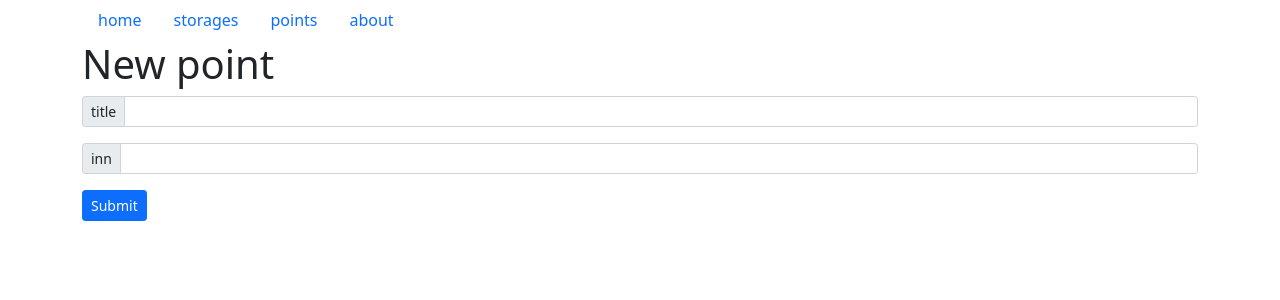
After one commit to pekshevds/web-tracoma, a Flask app: page /point/1 in a window 1280 px wide. The commit adds this page. Shown: the top 300 px of the page. Run offline with Flask 2, Linux system fonts and the light colour scheme; some libraries are stand-ins or nearby versions.

Commit message:
fix bags in sporages and creating points

```diff
--- a/flaskr/__init__.py
+++ b/flaskr/__init__.py
@@ -2,9 +2,13 @@ from flask import Flask
 from os.path import abspath
 from flask import render_template, request, redirect, url_for
 from flask_sqlalchemy import SQLAlchemy
-from flaskr.views import get_home_view, get_about_view, get_storages_view, \
+from flaskr.views import get_home_view, get_about_view
+from flaskr.views_storages import get_storages_view, \
     get_new_storage_view, get_storeges_after_deleting_by_id, get_storage_view, \
-        get_storeges_after_create_update_by_id
+    get_storeges_after_create_update_by_id
+from flaskr.views_points import get_points_view, get_new_point_view, get_points_after_deleting_by_id, \
+    get_point_view, get_points_after_create_update_by_id
+
 
 from flaskr.utils import validate_paramas_for_storage
 
@@ -32,6 +36,10 @@ def navigation_routes(app):
     def storages_by_kind(storage_kind=None):
         return get_storages_view(storage_kind)
 
+    @app.route('/points')
+    def points():
+        return get_points_view()
+
 
 def storage_routes(app):
     @app.route('/new-storage/<int:storage_kind>')
@@ -58,11 +66,34 @@ def storage_routes(app):
                                     is_employee=request.values.get('is_employee'), kpp=request.values.get('kpp'), \
                                     weight=request.values.get('weight'), volume=request.values.get('volume'), \
                                     kind=request.values.get('kind'))
-        print('id=',id)
 
         return get_storeges_after_create_update_by_id(storage_id=id, title=title, inn=inn, \
             is_internal=is_internal, is_employee=is_employee, kpp=kpp, weight=weight,\
                 volume=volume, kind=kind)
+
+
+def point_routes(app):
+    @app.route('/new-point')
+    def new_point():
+        return get_new_point_view()
+
+
+    @app.route('/delete-point/<int:point_id>')
+    def delete_point(point_id):
+        return get_points_after_deleting_by_id(point_id=point_id)
+
+
+    @app.route('/point/<int:point_id>')
+    def show_point(point_id):
+        return get_point_view(point_id)
+
+
+    @app.route('/save_point', methods=['POST', 'PUT'])
+    def save_point():
+        id=request.values.get('id')
+        title=request.values.get('title')
+        short=request.values.get('short')
+        return get_points_after_create_update_by_id(point_id=id, title=title, short=short)
 
 
 def create_app():
@@ -75,5 +106,6 @@ def create_app():
 
     navigation_routes(app)
     storage_routes(app)
+    point_routes(app)
 
     return app
--- a/flaskr/samples.py
+++ b/flaskr/samples.py
@@ -1,11 +1,11 @@
-from flaskr.models import Storage
+from flaskr.models import Storage, Point
 
 
 def get_storages(storage_kind=None) -> list:
     if storage_kind:
-        return Storage.query.filter_by(kind=storage_kind).all()
+        return Storage.query.filter_by(kind=storage_kind, is_mark=False).all()
     else:
-        return Storage.query.all()
+        return Storage.query.filter_by(is_mark=False).all()
 
 
 def get_storage_by_id(id: int) -> Storage:
@@ -14,3 +14,15 @@ def get_storage_by_id(id: int) -> Storage:
     except:
         storage = None
     return storage
+
+
+def get_points() -> list:
+    return Point.query.filter_by(is_mark=False).all()
+
+
+def get_point_by_id(id: int) -> Point:
+    try:
+        point = Point.query.get(id)
+    except:
+        point = None
+    return point
--- a/flaskr/templates/base.html
+++ b/flaskr/templates/base.html
@@ -16,13 +16,16 @@
     <div class="container">
         <ul class="nav">
             <li class="nav-item">
-                <a class="nav-link active" aria-current="page" href="{{ url_for('home') }}">Home</a>
+                <a class="nav-link active" aria-current="page" href="{{ url_for('home') }}">home</a>
             </li>
             <li class="nav-item">
-                <a class="nav-link" href="{{ url_for('about') }}">About</a>
+                <a class="nav-link" href="{{ url_for('storages') }}">storages</a>
             </li>
             <li class="nav-item">
-                <a class="nav-link" href="{{ url_for('storages') }}">Storages</a>
+                <a class="nav-link" href="{{ url_for('points') }}">points</a>
+            </li>
+            <li class="nav-item">
+                <a class="nav-link" href="{{ url_for('about') }}">about</a>
             </li>
         </ul>
     </div>
--- /dev/null
+++ b/flaskr/templates/point_item.html
@@ -0,0 +1,68 @@
+{% extends 'base.html' %}
+
+
+{% block title %}
+point
+{% endblock %}
+
+
+{% block content %}
+<div class="container">
+    {% if point %}
+    <h1>{{ point.title }}</h1>
+    {% else %}
+    <h1>New point</h1>
+    {% endif %}
+    <form action="{{ url_for('save_point') }}" method="post">
+        <div class="row">
+
+            {% if point %}
+            <div class="input-group input-group-sm mb-3 visually-hidden">
+                <span class="input-group-text" id="inputGroup-sizing-sm">id</span>
+                <input type="text" class="form-control" aria-label="Sizing example input"
+                    aria-describedby="inputGroup-sizing-sm" name="id" value="{{ point.id }}">
+            </div>
+
+            <div class="input-group input-group-sm mb-3">
+                <span class="input-group-text" id="inputGroup-sizing-sm">title</span>
+                <input type="text" class="form-control" aria-label="Sizing example input"
+                    aria-describedby="inputGroup-sizing-sm" name="title" value="{{ point.title }}">
+            </div>
+
+            <div class="input-group input-group-sm mb-3">
+                <span class="input-group-text" id="inputGroup-sizing-sm">inn</span>
+                <input type="text" class="form-control" aria-label="Sizing example input"
+                    aria-describedby="inputGroup-sizing-sm" name="short" value="{{ point.short }}">
+            </div>
+
+
+            {% else %}
+            <div class="input-group input-group-sm mb-3 visually-hidden">
+                <span class="input-group-text" id="inputGroup-sizing-sm">id</span>
+                <input type="text" class="form-control" aria-label="Sizing example input"
+                    aria-describedby="inputGroup-sizing-sm" name="id">
+            </div>
+
+            <div class="input-group input-group-sm mb-3">
+                <span class="input-group-text" id="inputGroup-sizing-sm">title</span>
+                <input type="text" class="form-control" aria-label="Sizing example input"
+                    aria-describedby="inputGroup-sizing-sm" name="title">
+            </div>
+
+            <div class="input-group input-group-sm mb-3">
+                <span class="input-group-text" id="inputGroup-sizing-sm">inn</span>
+                <input type="text" class="form-control" aria-label="Sizing example input"
+                    aria-describedby="inputGroup-sizing-sm" name="short">
+            </div>
+
+
+
+            {% endif %}
+            <div class="input-group input-group-sm mb-3">
+                <input class="btn btn-primary" type="submit" value="Submit">
+            </div>
+
+        </div>
+    </form>
+</div>
+{% endblock %}
--- a/flaskr/templates/storage_list.html
+++ b/flaskr/templates/storage_list.html
@@ -9,7 +9,7 @@ storage_list
 {% block content %}
 
 <div class="container">
-    <h1>Storages</h1>
+    <h1>storages</h1>
 
     <div class="row">
         <div class="col-4">
@@ -27,11 +27,11 @@ storage_list
 
     <div class="row">
         <div class="col-6">
-            <a href="{{ url_for('new_storage', storage_kind=2) }}">add company</a>
+            <a href="{{ url_for('new_storage', storage_kind=2) }}">new company</a>
         </div>
 
         <div class="col-6">
-            <a href="{{ url_for('new_storage', storage_kind=1) }}">add person</a>
+            <a href="{{ url_for('new_storage', storage_kind=1) }}">new person</a>
         </div>
     </div>
 
--- /dev/null
+++ b/flaskr/views_points.py
@@ -0,0 +1,28 @@
+from flask import render_template, redirect, url_for
+from flaskr.samples import get_points, get_point_by_id
+from flaskr.changes import delete_point_by_id, update_point, add_point
+
+def get_points_view():
+    return render_template('point_list.html', points=get_points())
+
+def get_new_point_view():
+    return render_template('point_item.html', storage=None)
+
+
+def get_point_view(point_id: int):
+    point=get_point_by_id(point_id)
+    return render_template('point_item.html', point=point)
+
+
+def get_points_after_deleting_by_id(point_id: int):
+    delete_point_by_id(point_id)
+    return redirect(url_for('points'))
+
+
+def get_points_after_create_update_by_id(point_id: int, title: str, short: str):
+    if point_id:
+        update_point(id=point_id, title=title, short=short)
+    else:
+        add_point(title=title, short=short)
+
+    return redirect(url_for('points'))
```
Also changed, not shown: flaskr/changes.py (+37 -3 lines), flaskr/models.py (+16 -0 lines), flaskr/templates/point_list.html (added, +70 -0 lines), flaskr/views.py (+1 -38 lines), flaskr/views_storages.py (added, +37 -0 lines).
